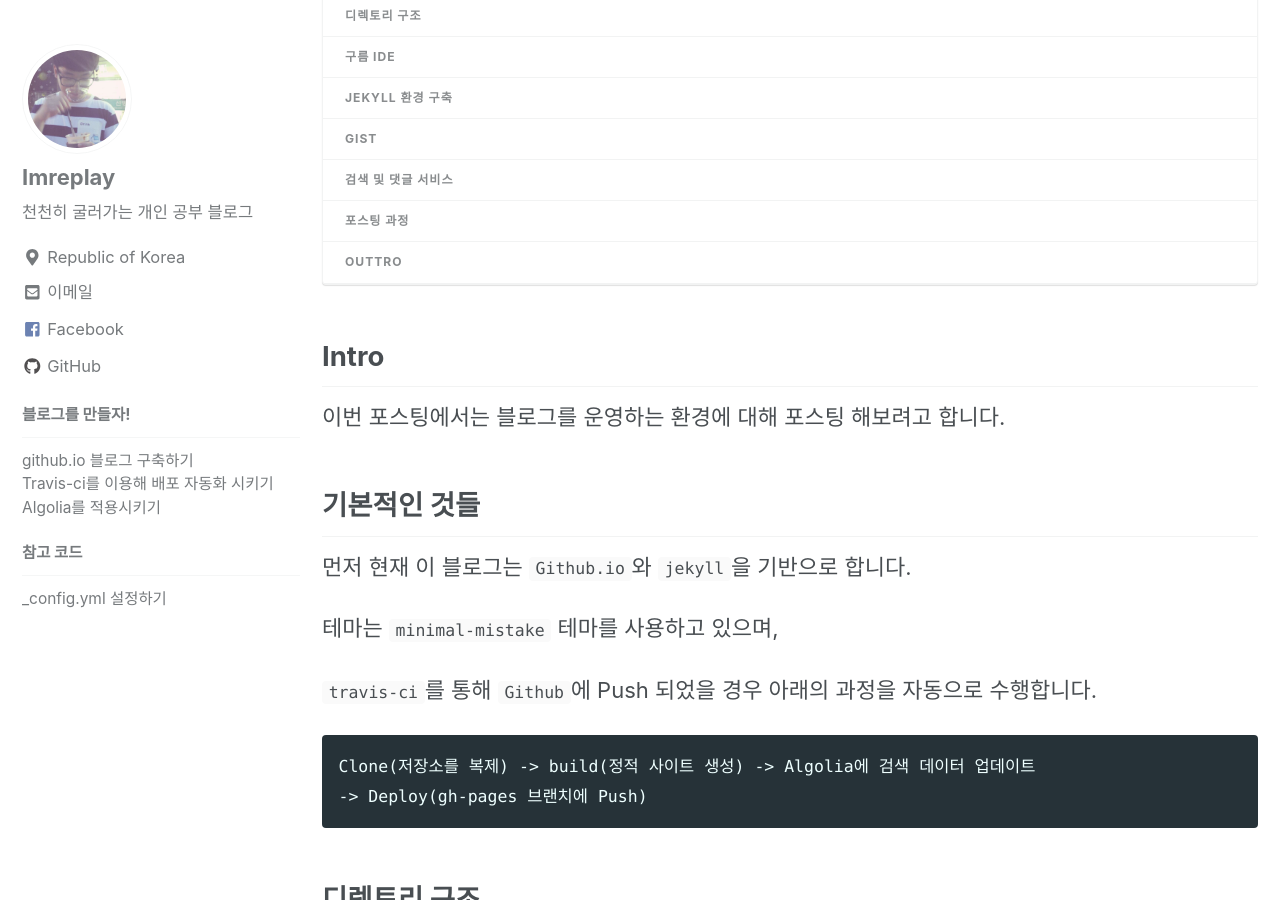
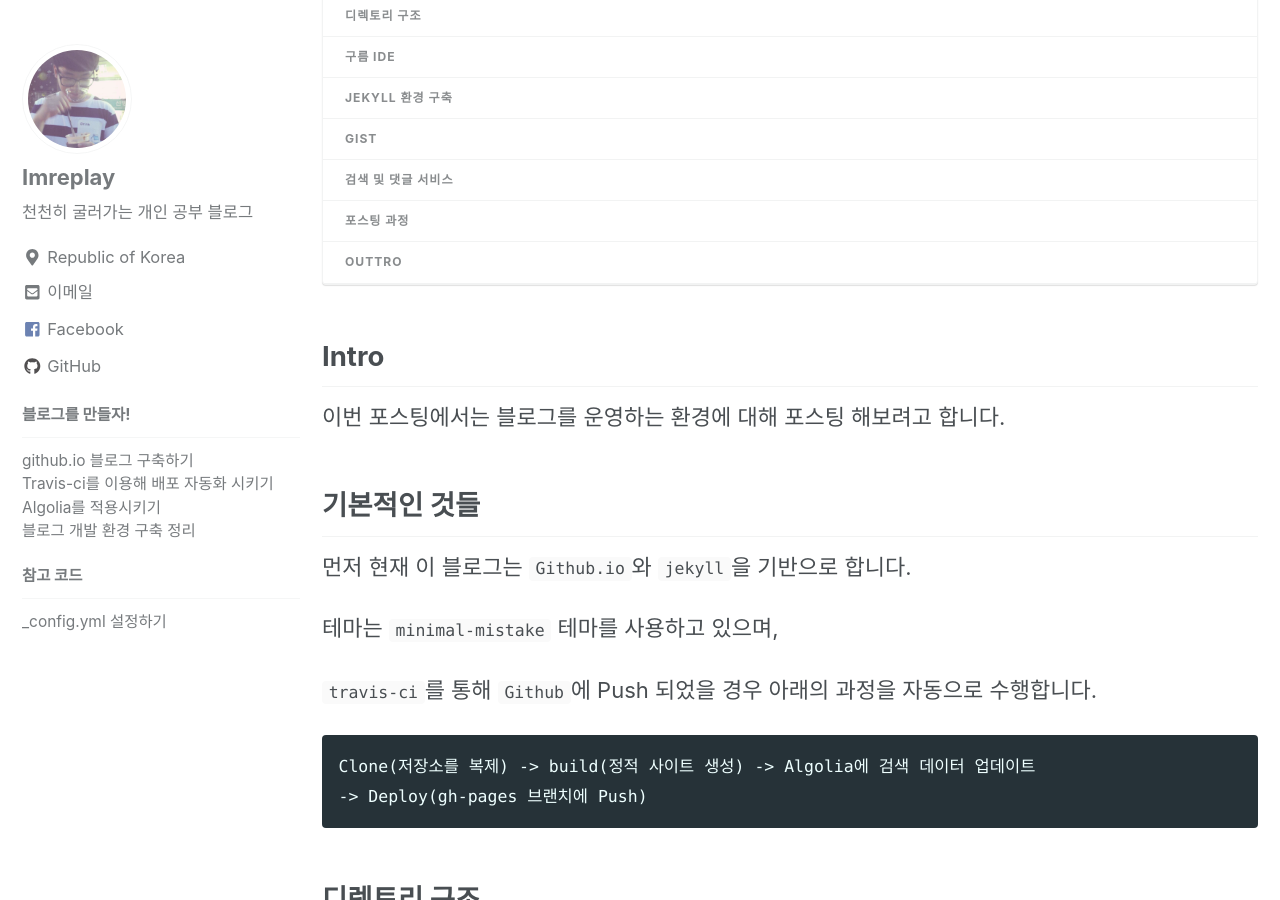
Before and after one commit to imreplay/blog_old, a Jekyll site: the page built from _posts/blogging/2018-07-06-블로그-환경-구축.md, in a window 1280 px wide and 900 px high, scrolled down 363 px. Built offline with Jekyll 4.4.1, drawn with Linux system fonts in a browser that asks for light colours; nearby versions of some CDN libraries; comment, search, counter and statistics services are not loaded; a style sheet for code colours, icons or effects is not loaded.

Commit message:
Commit at IDE

```diff
--- a/_data/navigation.yml
+++ b/_data/navigation.yml
@@ -19,6 +19,9 @@
       url: "/blogging/Travis-ci%EB%A5%BC-%ED%86%B5%ED%95%B4-%EB%B0%B0%ED%8F%AC%EC%9E%90%EB%8F%99%ED%99%94/"
     - title: "Algolia를 적용시키기"
       url: "/blogging/%EA%B2%80%EC%83%89-%EB%8F%84%EA%B5%AC%EC%9D%B8-Algolia%EB%A5%BC-%EC%A0%81%EC%9A%A9%ED%95%B4%EB%B3%B4%EC%9E%90/"
+    - title: "블로그 개발 환경 구축 정리"
+      url: "/blogging/블로그-환경-구축/"
+
   - title: "참고 코드"
     children:
       - title: "_config.yml 설정하기"
```
